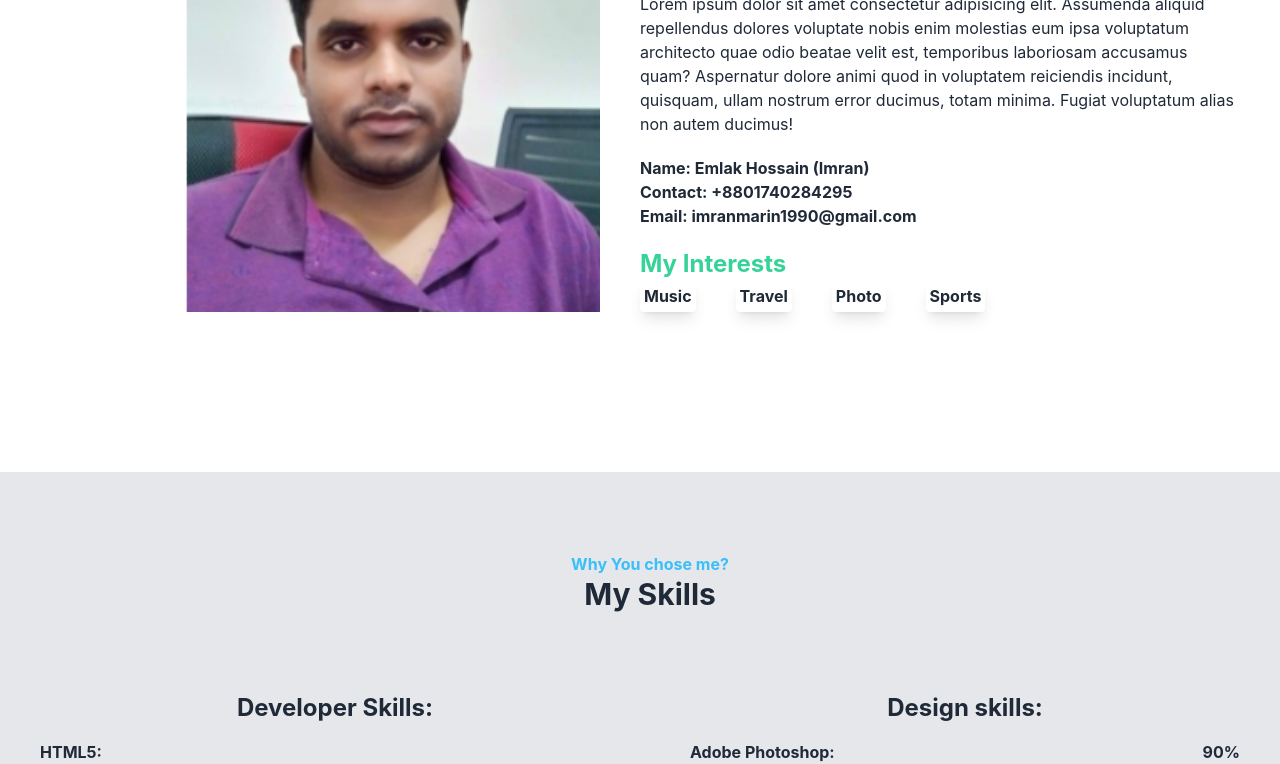
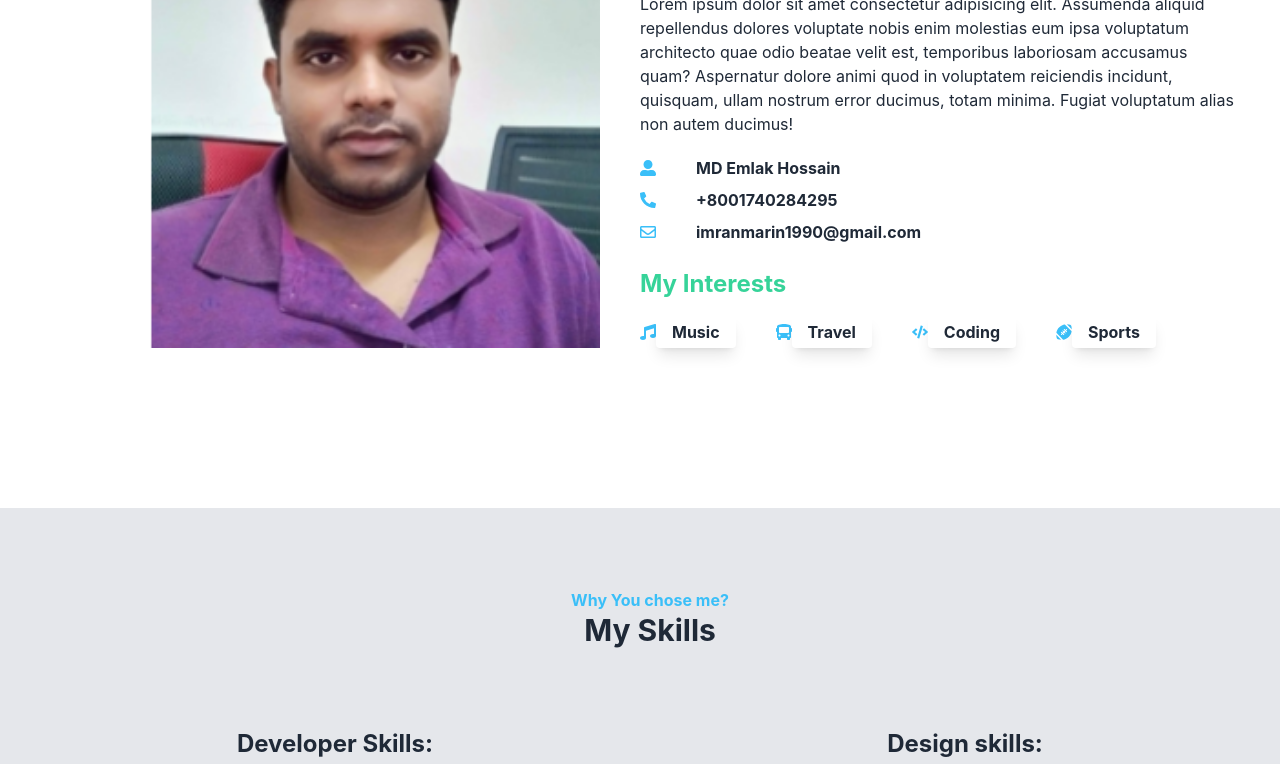
Before and after one commit to Emlakhossain/portfolio, a React (Create React App) app: page / in a window 1280 px wide. Shown: the part 1060-1824 px from the top of the page. Built offline with nearby package versions, Linux system fonts and the light colour scheme; the HTML template or start-up script is replaced by a standard one.

Commit message:
commit modify on about page

```diff
--- a/src/Page/AboutMe/AboutMe.js
+++ b/src/Page/AboutMe/AboutMe.js
@@ -1,5 +1,7 @@
 import React from 'react';
+import { FaBus, FaCode, FaFootballBall, FaMusic, FaPhoneAlt, FaRegEnvelope, FaUserAlt } from 'react-icons/fa';
 import image from '../../img/image.png';
+
 
 const AboutMe = () => {
     return (
@@ -12,23 +14,72 @@ const AboutMe = () => {
                     <h4 className='text-success font-bold'>My Intro</h4>
                     <h2 className='text-3xl font-bold'>About Me</h2>
                     <p className='pr-10 mt-10'>Lorem ipsum dolor sit amet consectetur adipisicing elit. Assumenda aliquid repellendus dolores voluptate nobis enim molestias eum ipsa voluptatum architecto quae odio beatae velit est, temporibus laboriosam accusamus quam? Aspernatur dolore animi quod in voluptatem reiciendis incidunt, quisquam, ullam nostrum error ducimus, totam minima. Fugiat voluptatum alias non autem ducimus!</p>
-                    <p className='font-bold pt-5'>Name: Emlak Hossain (Imran)</p>
-                    <p className='font-bold'>Contact: +8801740284295</p>
-                    <p className='font-bold'>Email: imranmarin1990@gmail.com</p>
+
+                    <div className=' gap-10 font-bold mt-4'>
+                        <div className='flex justify-start items-center'>
+                            <div className='text-info'>
+                                <FaUserAlt />
+                            </div>
+                            <div className='  p-1 pl-10 '>
+                                <p>MD Emlak Hossain</p>
+                            </div>
+                        </div>
+                        <div className='flex justify-start items-center'>
+                            <div className='text-info'>
+                                <FaPhoneAlt />
+                            </div>
+                            <div className=' p-1 pl-10'>
+                                <p>+8001740284295</p>
+                            </div>
+                        </div>
+                        <div className='flex justify-start items-center'>
+                            <div className='text-info'>
+                                <FaRegEnvelope />
+                            </div>
+                            <div className=' p-1 pl-10'>
+                                <p>imranmarin1990@gmail.com</p>
+                            </div>
+                        </div>
+
+
+                    </div>
+
+
                     <h4 className='text-2xl font-bold mt-5 text-success'>My Interests</h4>
-                    <div className='flex gap-10 font-bold '>
-                        <div className='shadow-lg rounded p-1 '>
-                            <p>Music</p>
+                    <div className='flex gap-10 font-bold mt-4'>
+                        <div className='flex justify-center items-center'>
+                            <div className='text-info'>
+                                <FaMusic />
+                            </div>
+                            <div className='shadow-lg rounded p-1 px-4 '>
+                                <p>Music</p>
+                            </div>
                         </div>
-                        <div className='shadow-lg rounded p-1 '>
-                            <p>Travel</p>
+                        <div className='flex justify-center items-center'>
+                            <div className='text-info'>
+                                <FaBus />
+                            </div>
+                            <div className='shadow-lg rounded p-1 px-4'>
+                                <p>Travel</p>
+                            </div>
                         </div>
-                        <div className='shadow-lg rounded p-1 '>
-                            <p>Photo</p>
+                        <div className='flex justify-center items-center'>
+                            <div className='text-info'>
+                                <FaCode />
+                            </div>
+                            <div className='shadow-lg rounded p-1 px-4'>
+                                <p>Coding</p>
+                            </div>
                         </div>
-                        <div className='shadow-lg rounded p-1 '>
-                            <p>Sports</p>
+                        <div className='flex justify-center items-center'>
+                            <div className='text-info'>
+                                <FaFootballBall />
+                            </div>
+                            <div className='shadow-lg rounded p-1 px-4'>
+                                <p>Sports</p>
+                            </div>
                         </div>
+
                     </div>
                 </div>
             </div>
--- a/src/Page/ContactUs/ContactUs.js
+++ b/src/Page/ContactUs/ContactUs.js
@@ -2,7 +2,8 @@ import { ThemeContext, ThemeProvider } from '@emotion/react';
 import { Chip, Icon } from '@mui/material';
 import themes from 'daisyui/src/colors/themes';
 import React from 'react';
-import { FaMapMarker, FaPhoneAlt, FaRegEnvelope } from 'react-icons/fa';
+import { FaMapMarker, FaRegEnvelope } from 'react-icons/fa';
+import { FiPhoneIncoming } from "react-icons/fi";
 
 const ContactUs = () => {
     return (
@@ -25,7 +26,7 @@ const ContactUs = () => {
                 <div class=" mx-10">
                     <div className='flex justify-items-start items-center gap-5 text-start p-2'>
                         <div className='bg-info p-5 text-white rounded-full'>
-                            <FaPhoneAlt />
+                            <FiPhoneIncoming />
                         </div>
                         <div className='text-start px-4'>
                             <p className='font-bold'>Contact Number</p>
```
